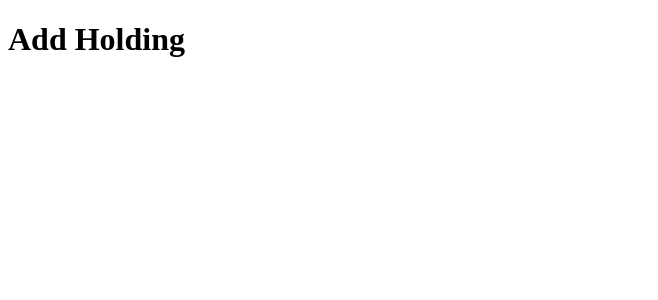
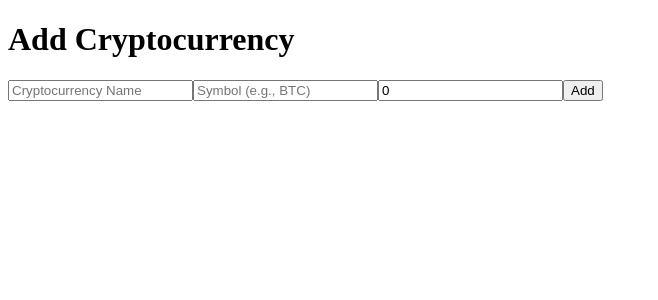
Before and after one commit to karmasakshi/cryptrack, a Next.js app: page /add in a window 1280 px wide. Shown: the top 300 px of the page, without its empty margins (0-658 px from the left). Built offline with nearby package versions, Linux system fonts and the light colour scheme.

Commit message:
feat(general): add add content

```diff
--- a/src/pages/add.tsx
+++ b/src/pages/add.tsx
@@ -1,7 +1,53 @@
+import { usePortfolioStore } from '@cryptack/store/portfolio';
+import { useState } from 'react';
+
 const Add = () => {
+  const [name, setName] = useState('');
+  const [symbol, setSymbol] = useState('');
+  const [price, setPrice] = useState(0);
+  const { addCryptocurrency } = usePortfolioStore();
+
+  const handleSubmit = async (e: React.FormEvent) => {
+    e.preventDefault();
+    if (!name || !symbol || price <= 0) {
+      alert('Please provide valid inputs.');
+      return;
+    }
+
+    addCryptocurrency({ name, symbol, price: 0 });
+    setName('');
+    setSymbol('');
+    setPrice(0);
+  };
+
   return (
     <div>
-      <h1>Add Holding</h1>
+      <h1>Add Cryptocurrency</h1>
+      <form onSubmit={handleSubmit}>
+        <input
+          type="text"
+          placeholder="Cryptocurrency Name"
+          value={name}
+          onChange={(e) => setName(e.target.value)}
+          required
+        />
+        <input
+          type="text"
+          placeholder="Symbol (e.g., BTC)"
+          value={symbol}
+          onChange={(e) => setSymbol(e.target.value)}
+          required
+        />
+        <input
+          type="number"
+          placeholder="Price"
+          value={price}
+          onChange={(e) => setPrice(Number(e.target.value))}
+          required
+          min="0"
+        />
+        <button type="submit">Add</button>
+      </form>
     </div>
   );
 };
```
